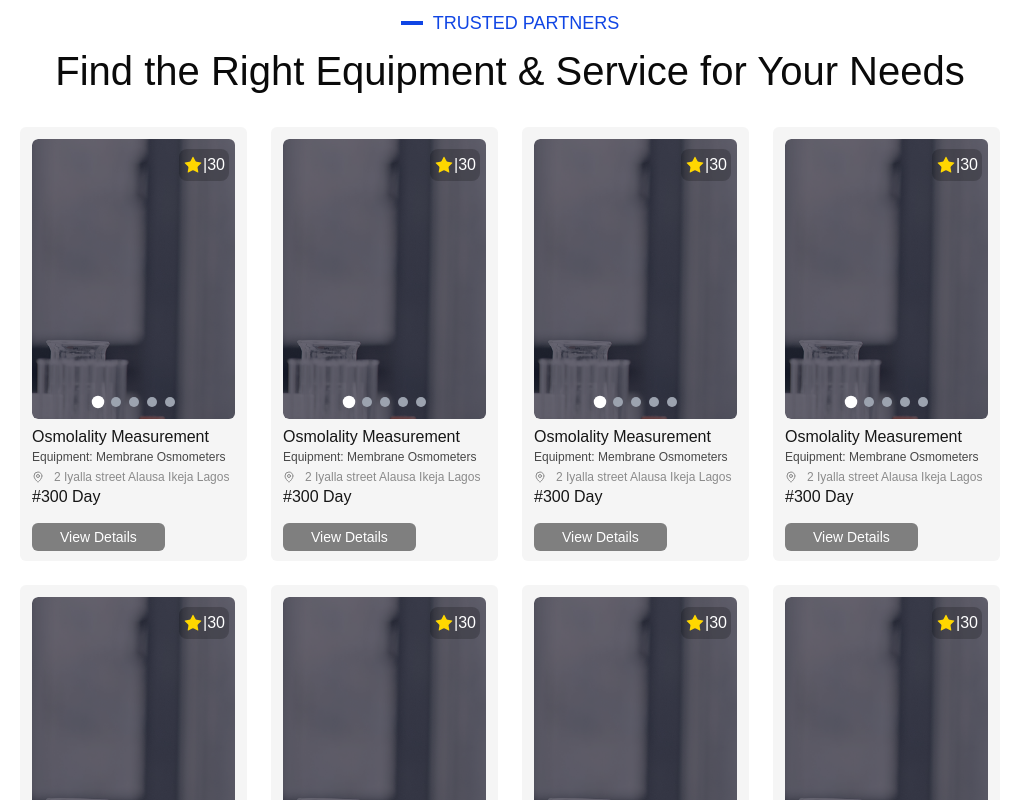
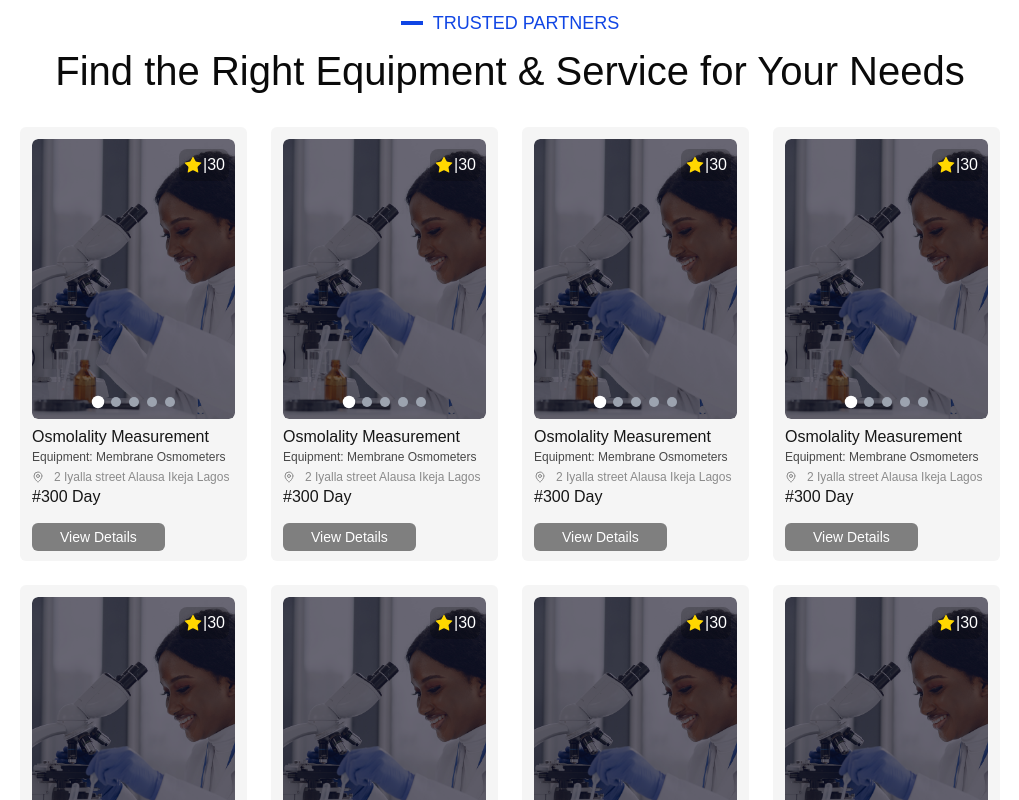
Before and after one commit to jossydee1/alstein-web-app, a Next.js app: page / in a window 1280 px wide. Shown: the part 2480-3280 px from the top of the page, without its empty margins (130-1149 px from the left). Built offline with nearby package versions, Linux system fonts and the light colour scheme; no server answers.

Commit message:
feat: adjust ImageSlider width and height for improved layout consistency

```diff
--- a/src/components/common/ServicesList.tsx
+++ b/src/components/common/ServicesList.tsx
@@ -88,7 +88,7 @@ const ImageSlider = ({ images }: { images: StaticImageData[] }) => {
         className="relative flex transition-transform duration-500 ease-in-out"
         style={{
           transform: `translateX(-${currentIndex * 100}%)`,
-          width: `${images.length * 100}%`,
+          width: `100%`,
         }}
         onTouchStart={handleTouchStart}
         onTouchMove={handleTouchMove}
@@ -97,12 +97,12 @@ const ImageSlider = ({ images }: { images: StaticImageData[] }) => {
         {images.map((img, index) => (
           <div
             key={index}
-            className="aspect-square max-h-[280px] w-full flex-shrink-0"
+            className="aspect-square h-[280px] w-full flex-shrink-0"
           >
             <Image
               src={img}
               alt=""
-              className="aspect-square max-h-[280px] w-full rounded-md object-cover"
+              className="aspect-square h-[280px] w-full rounded-md object-cover"
             />
           </div>
         ))}
```
